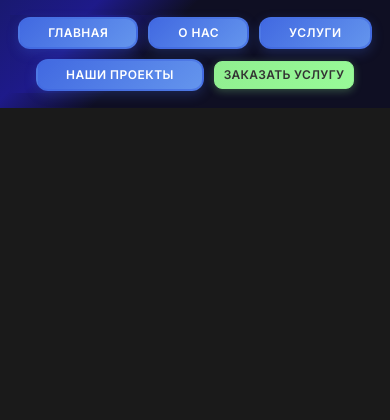
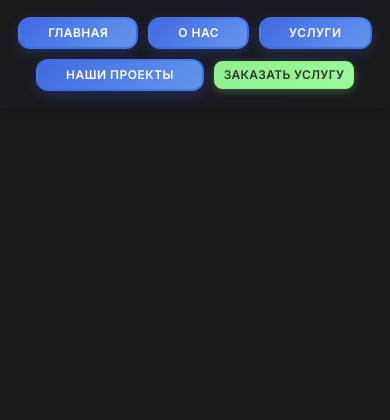
Before and after one commit to SiteCraftorCPP/modelix-site, a Django app: page / in a window 390 px wide. Shown: the top 420 px of the page. Run offline with Django 3.2, Linux system fonts and the light colour scheme; data comes from the database, SQL or seed files in the repository; data that the repository does not hold is empty.

Commit message:
Р’РѕР·РІСЂР°С‰РµРЅ РѕСЂРёРіРёРЅР°Р»СЊРЅС‹Р№ С‚РµРјРЅС‹Р№ С†РІРµС‚ РЅР°РІРёРіР°С†РёРё

```diff
--- a/main/templates/main/index.html
+++ b/main/templates/main/index.html
@@ -36,7 +36,7 @@
     <!-- Preload критических CSS для мобильной версии -->
     <link rel="preload" href="/static/css/mobile.css?v=66.0" as="style">
 
-    <link rel="stylesheet" href="/static/css/styles.css?v=185.0">
+    <link rel="stylesheet" href="/static/css/styles.css?v=186.0">
     <link rel="stylesheet" href="/static/css/mobile.css?v=66.0"
           onload="document.documentElement.className = document.documentElement.className.replace('js-loading', '');"
           onerror="document.documentElement.className = document.documentElement.className.replace('js-loading', '');">
@@ -78,8 +78,8 @@
             .navigation,
             header .navigation,
             body .navigation {
-                background: linear-gradient(135deg, #191970 0%, #1e1a8a 20%, #0f0f23 40%, #0f0f23 100%) !important;
-                box-shadow: none !important;
+                background: linear-gradient(135deg, #1a1a1a 0%, #1a1a24 50%, #1a1a1a 100%) !important;
+                box-shadow: 0 2px 10px rgba(0, 0, 0, 0.2) !important;
                 position: relative !important;
                 padding: 15px 10px !important;
                 width: 100% !important;
@@ -88,7 +88,7 @@
             .navigation .nav-container,
             .nav-container,
             nav .nav-container {
-                background: linear-gradient(135deg, #191970 0%, #1e1a8a 20%, #0f0f23 40%, #0f0f23 100%) !important;
+                background: transparent !important;
                 display: flex !important;
                 width: 100% !important;
                 padding: 0 !important;
```
